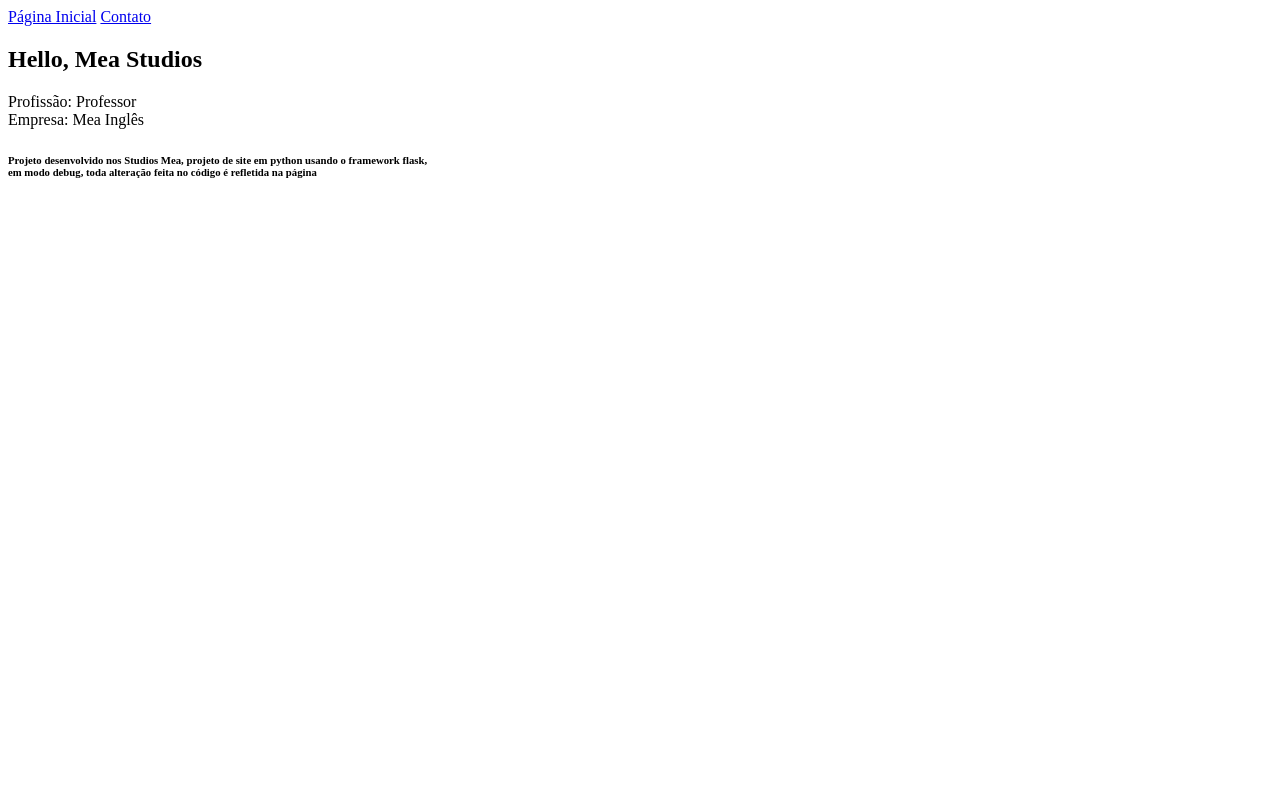
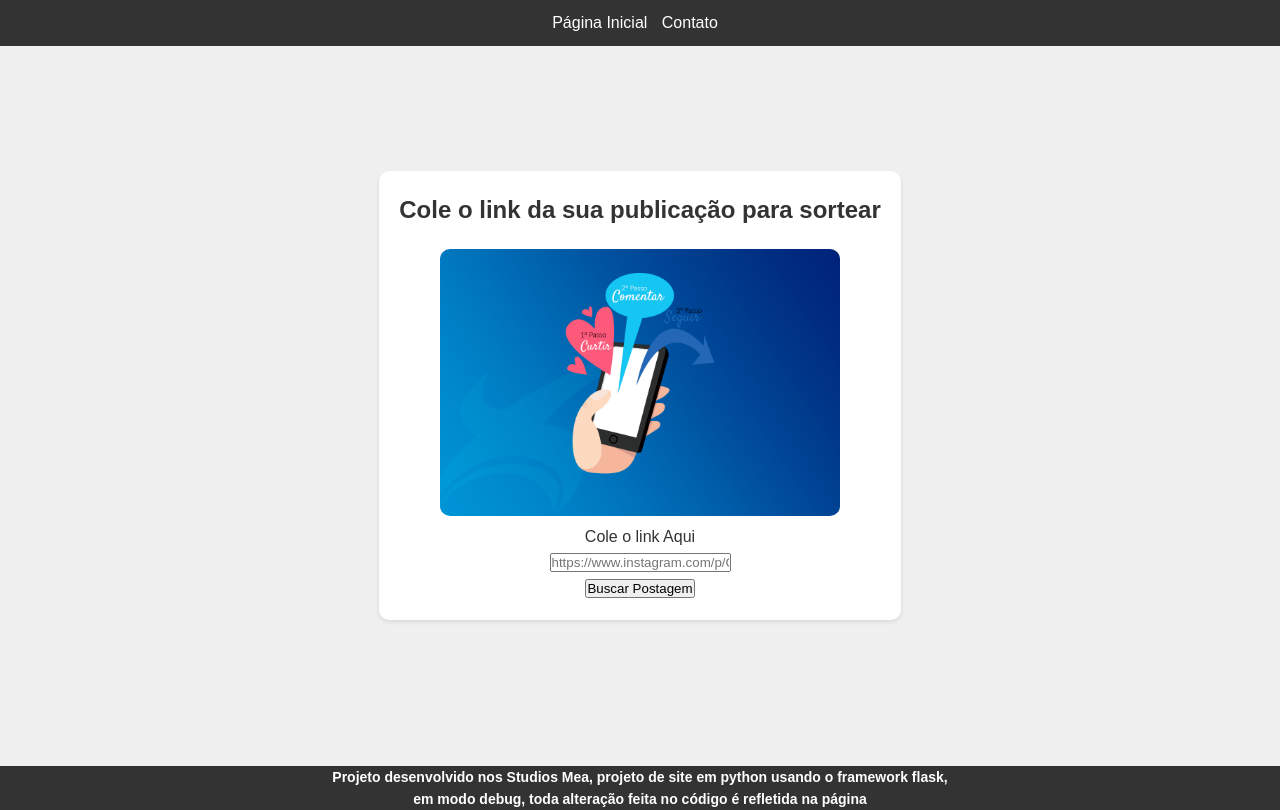
Before and after one commit to ecobotpb/insta, a Flask app: page /index in a window 1280 px wide. Run offline with Flask 3, Linux system fonts and the light colour scheme.

Commit message:
Add: add css to project

```diff
--- a/app/__init__.py
+++ b/app/__init__.py
@@ -1,3 +1,4 @@
 from flask import Flask
 app = Flask(__name__)
+app.config['SECRET_KEY'] = "so-eu-sei"
 from app import routes
--- a/app/routes.py
+++ b/app/routes.py
@@ -1,15 +1,34 @@
 from app import app
-from flask import render_template
+from flask import render_template, request, flash, redirect
+
+
 
 
 
 @app.route('/')
-@app.route('/index')
-def index():
-    nome = "Mea Studios"
+@app.route('/index',defaults={'nome':'usuario'})
+
+@app.route('/index/<nome>', )
+def index(nome):
     dados = {'Profissão': 'Professor', 'Empresa':'Mea Inglês'}
     return render_template('index.html', nome=nome, dados=dados)
 
 @app.route('/contato')
 def contato():
     return render_template('contato.html')
+
+@app.route('/login')
+def login():
+    return render_template('login.html')
+
+# enviando dados via médoto GET
+
+@app.route('/autenticar', methods=['POST'])
+def autenticar():
+    usuario = request.form.get('usuario')
+    senha = request.form.get('senha')
+    if usuario == 'admin' and senha =='senha123':
+        return "usuario: {} e senha: {}".format(usuario, senha)
+    else:
+        flash('Dados inválidos')
+        return redirect('/login')
--- /dev/null
+++ b/app/static/css/style.css
@@ -0,0 +1,66 @@
+/* Reset de estilos */
+* {
+    margin: 0;
+    padding: 0;
+    box-sizing: border-box;
+}
+
+/* Estilo do body */
+body {
+    font-family: Arial, sans-serif;
+    background-color: #f0f0f0;
+    color: #333333;
+    line-height: 1.6;
+}
+
+/* Estilo do nav */
+nav {
+    background-color: #333;
+    padding: 10px;
+    text-align: center;
+}
+
+nav a {
+    color: #fff;
+    text-decoration: none;
+    margin-right: 10px;
+}
+
+/* Estilo do conteúdo centralizado */
+.container {
+    display: flex;
+    justify-content: center;
+    align-items: center;
+    min-height: calc(100vh - 100px); /* Altura da janela menos a altura do nav */
+}
+
+/* Estilo do bloco de conteúdo */
+.content {
+    text-align: center;
+    padding: 20px;
+    background-color: #fff;
+    border-radius: 10px;
+    box-shadow: 0 2px 4px rgba(0, 0, 0, 0.1);
+}
+
+/* Estilo para o título h2 */
+h2 {
+    margin-bottom: 20px;
+}
+
+/* Estilo para as imagens */
+.img_quadrada {
+    width: 400px;
+    height: auto;
+    border-radius: 10px;
+}
+
+/* Estilo para o rodapé */
+h6 {
+    text-align: center;
+    margin-top: 20px;
+    font-size: 14px;
+    margin-bottom: 0px  ;
+    color: #ffffff;
+    background-color:#333
+}
--- a/app/templates/base.html
+++ b/app/templates/base.html
@@ -1,9 +1,10 @@
 <!DOCTYPE html>
-<html lang="en">
+<html lang="pt-BR">
 <head>
     <meta charset="UTF-8">
     <meta name="viewport" content="width=device-width, initial-scale=1.0">
-    <title>Document</title>
+    <title>First Flask App</title>
+    <link rel="stylesheet" href="{{url_for('static', filename='css/style.css')}}">
 </head>
 <body>
     <nav>
--- a/app/templates/index.html
+++ b/app/templates/index.html
@@ -1,9 +1,26 @@
     {% extends 'base.html' %}
 
     {% block conteudo %}
-    <h2>Hello, {{ nome }}</h2>
-    <p>
-        Profissão: {{dados.Profissão}}<br>
-        Empresa: {{dados.Empresa}}
-    </p>
+    <div class="container">
+        <div class="content">
+            <!-- <h2>Hello, {{ nome }}</h2>  -->
+            <h2>Cole o link da sua publicação para sortear</h2>
+            <p>
+                <img class="img_quadrada" src="{{url_for('static', filename='imagens/banner.png')}}">
+            </p>
+            <!--
+                <p>
+                Profissão: {{dados.Profissão}}<br>
+                Empresa: {{dados.Empresa}}
+            </p>
+        -->
+            <p> Cole o link Aqui</p>
+            <form action="/processar_link" method="POST">
+                <input type="url" name="link" id="link" placeholder="https://www.instagram.com/p/C4sfdsNuq0-/" required><br>
+                <button type="submit">Buscar Postagem</button>
+            </form>
+
+
+        </div>
+    </div>
     {% endblock %}
```
Also changed, not shown: app/templates/contato.html (+9 -3 lines), app/templates/login.html (added, +18 -0 lines), app/static/imagens/banner.png (added), 1 other file.
